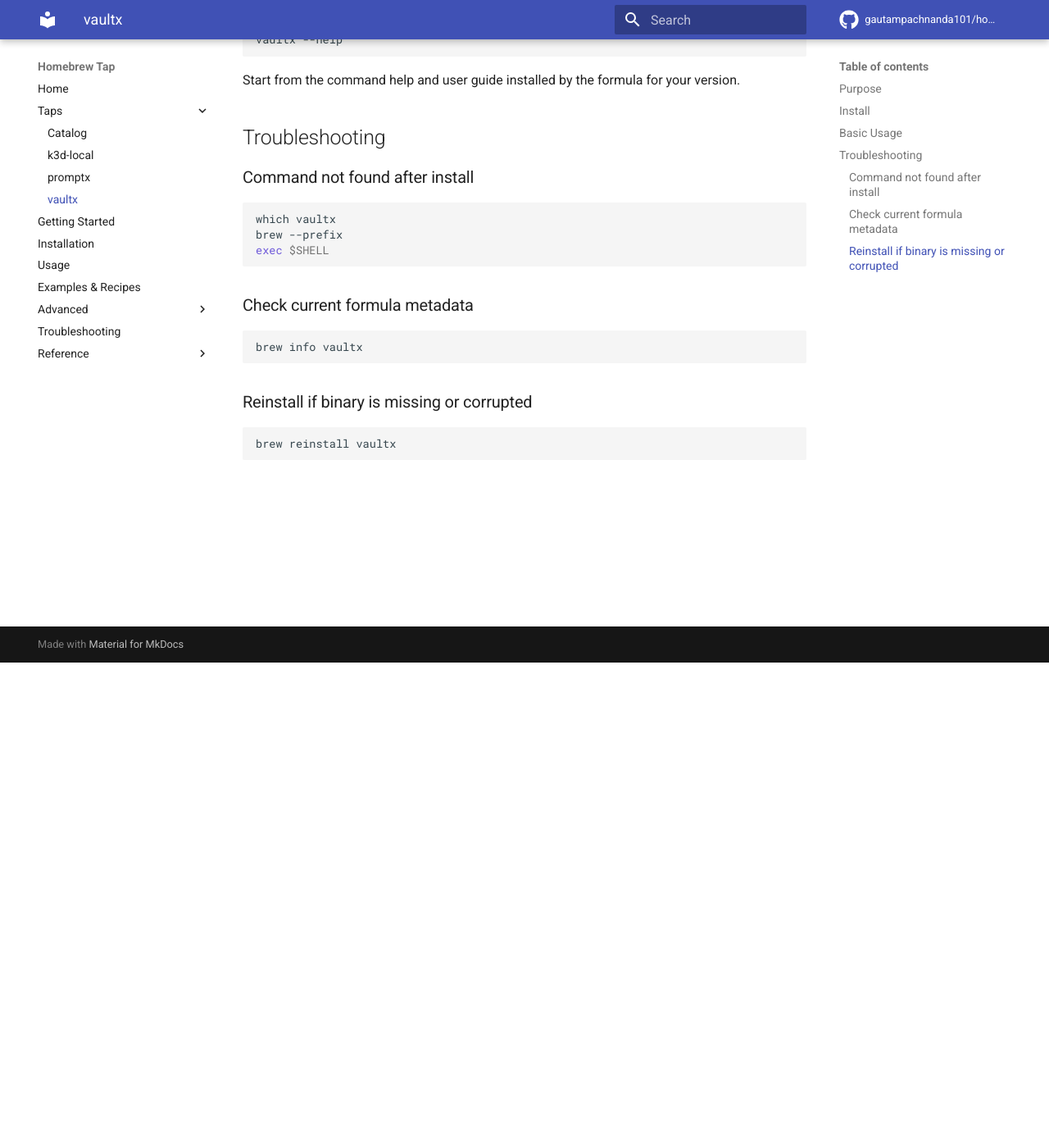
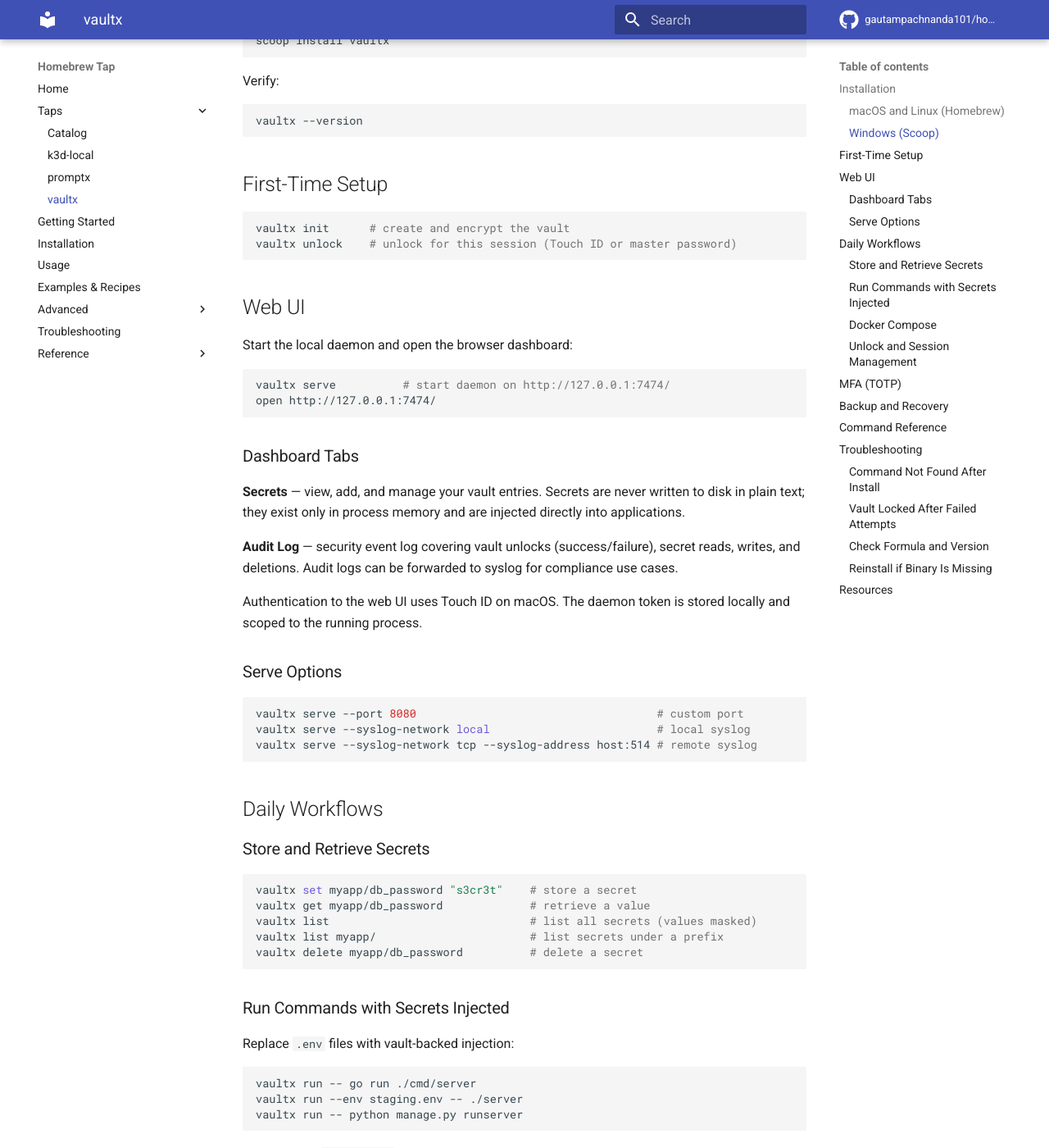
Before and after one commit to gautampachnanda101/homebrew-tap, an MkDocs documentation site: the page built from docs/taps/vaultx.md, in a window 1280 px wide and 1400 px high, scrolled down 592 px. Shown: the whole window at 82% size. Built offline with MkDocs 1.6.1 and Material for MkDocs 9.7.7, drawn with Linux system fonts in a browser that asks for light colours; comment, search, counter and statistics services are not loaded; some of the changed text lies outside the part shown.

Commit message:
docs(vaultx): full guide with web UI, secrets management, MFA, and backup
Add comprehensive vaultx tap guide covering:
- Web UI: vaultx serve → http://127.0.0.1:7474/ with Secrets and Audit Log tabs
- Touch ID authentication, daemon options, syslog forwarding
- Daily workflows: set/get/list/delete, run with injection, docker compose
- MFA (TOTP) setup and unlock flow
- Backup/recovery with M-of-N Shamir shares
- Full command reference table and troubleshooting

Co-Authored-By: Claude Sonnet 4.6 <noreply@anthropic.com>

````diff
--- a/docs/taps/vaultx.md
+++ b/docs/taps/vaultx.md
@@ -1,33 +1,154 @@
-# vaultx Tap Guide
+# vaultx
 
-## Purpose
+Zero-trust secrets CLI — the convenience of `.env` files with encrypted vault-backed secrets, Touch ID unlock, and an embedded web UI.
 
-`vaultx` is a zero-trust secrets CLI designed to replace plain-text secret workflows with an encrypted vault-based approach.
+## Installation
 
-## Install
+### macOS and Linux (Homebrew)
 
 ```bash
 brew tap gautampachnanda101/tap
 brew install vaultx
 ```
 
+Upgrade:
+
+```bash
+brew upgrade vaultx
+```
+
+### Windows (Scoop)
+
+```powershell
+scoop bucket add promptx https://github.com/gautampachnanda101/scoop-bucket
+scoop install vaultx
+```
+
 Verify:
 
 ```bash
-vaultx version
+vaultx --version
 ```
 
-## Basic Usage
+## First-Time Setup
 
 ```bash
-vaultx --help
+vaultx init      # create and encrypt the vault
+vaultx unlock    # unlock for this session (Touch ID or master password)
 ```
 
-Start from the command help and user guide installed by the formula for your version.
+## Web UI
+
+Start the local daemon and open the browser dashboard:
+
+```bash
+vaultx serve          # start daemon on http://127.0.0.1:7474/
+open http://127.0.0.1:7474/
+```
+
+### Dashboard Tabs
+
+**Secrets** — view, add, and manage your vault entries. Secrets are never written to disk in plain text; they exist only in process memory and are injected directly into applications.
+
+**Audit Log** — security event log covering vault unlocks (success/failure), secret reads, writes, and deletions. Audit logs can be forwarded to syslog for compliance use cases.
+
+Authentication to the web UI uses Touch ID on macOS. The daemon token is stored locally and scoped to the running process.
+
+### Serve Options
+
+```bash
+vaultx serve --port 8080                                    # custom port
+vaultx serve --syslog-network local                         # local syslog
+vaultx serve --syslog-network tcp --syslog-address host:514 # remote syslog
+```
+
+## Daily Workflows
+
+### Store and Retrieve Secrets
+
+```bash
+vaultx set myapp/db_password "s3cr3t"    # store a secret
+vaultx get myapp/db_password             # retrieve a value
+vaultx list                              # list all secrets (values masked)
+vaultx list myapp/                       # list secrets under a prefix
+vaultx delete myapp/db_password          # delete a secret
+```
+
+### Run Commands with Secrets Injected
+
+Replace `.env` files with vault-backed injection:
+
+```bash
+vaultx run -- go run ./cmd/server
+vaultx run --env staging.env -- ./server
+vaultx run -- python manage.py runserver
+```
+
+Secrets from `vaultx.env` are resolved at runtime and injected into the process environment — nothing is written to disk.
+
+### Docker Compose
+
+```bash
+vaultx docker compose -- up --build
+```
+
+Injects secrets into the Docker Compose environment without exposing them in `docker inspect` output.
+
+### Unlock and Session Management
+
+```bash
+vaultx unlock     # unlock for this session (Touch ID or master password)
+```
+
+Security defaults:
+
+- Rate limiting: 10 unlock attempts per minute
+- Lockout: 5 failed attempts locks the vault for 30 minutes
+
+## MFA (TOTP)
+
+Add two-factor authentication to vault unlocking:
+
+```bash
+vaultx mfa enable    # generates TOTP secret + QR code + 10 recovery codes
+vaultx unlock        # now prompts for TOTP code after master password
+```
+
+## Backup and Recovery
+
+Split the backup encryption key using M-of-N Shamir shares:
+
+```bash
+# Split into 5 shares, requiring any 3 to restore
+vaultx backup split --shares 5 --threshold 3
+
+# Restore from shares
+vaultx backup restore
+```
+
+Useful for team escrow, compliance requirements, and M-of-N governance.
+
+## Command Reference
+
+| Command | Purpose |
+| ------- | ------- |
+| `init` | Create and encrypt a new vault |
+| `unlock` | Unlock vault for this session |
+| `serve` | Start daemon with embedded web UI |
+| `set <key> <value>` | Store a secret |
+| `get <key>` | Retrieve a secret value |
+| `list [prefix]` | List secrets (values masked) |
+| `delete <key>` | Delete a secret |
+| `run -- <cmd>` | Run command with secrets injected |
+| `docker compose -- ...` | Docker Compose with secret injection |
+| `mfa enable` | Enable TOTP two-factor authentication |
+| `backup split` | Split backup key into M-of-N shares |
+| `backup restore` | Restore from shares |
+| `audit` | View security audit log |
 
 ## Troubleshooting
 
-### Command not found after install
+### Command Not Found After Install
 
 ```bash
 which vaultx
@@ -35,14 +156,24 @@ brew --prefix
 exec $SHELL
 ```
 
-### Check current formula metadata
+### Vault Locked After Failed Attempts
+
+After 5 failed unlock attempts the vault locks for 30 minutes. Wait out the lockout or use a recovery code if MFA is enabled.
+
+### Check Formula and Version
 
 ```bash
 brew info vaultx
+vaultx --version
 ```
 
-### Reinstall if binary is missing or corrupted
+### Reinstall if Binary Is Missing
 
 ```bash
 brew reinstall vaultx
 ```
+
+## Resources
+
+- 📦 **Releases**: [homebrew-tap/releases](https://github.com/gautampachnanda101/homebrew-tap/releases)
+- 🐛 **Issues**: [homebrew-tap/issues](https://github.com/gautampachnanda101/homebrew-tap/issues)
````
